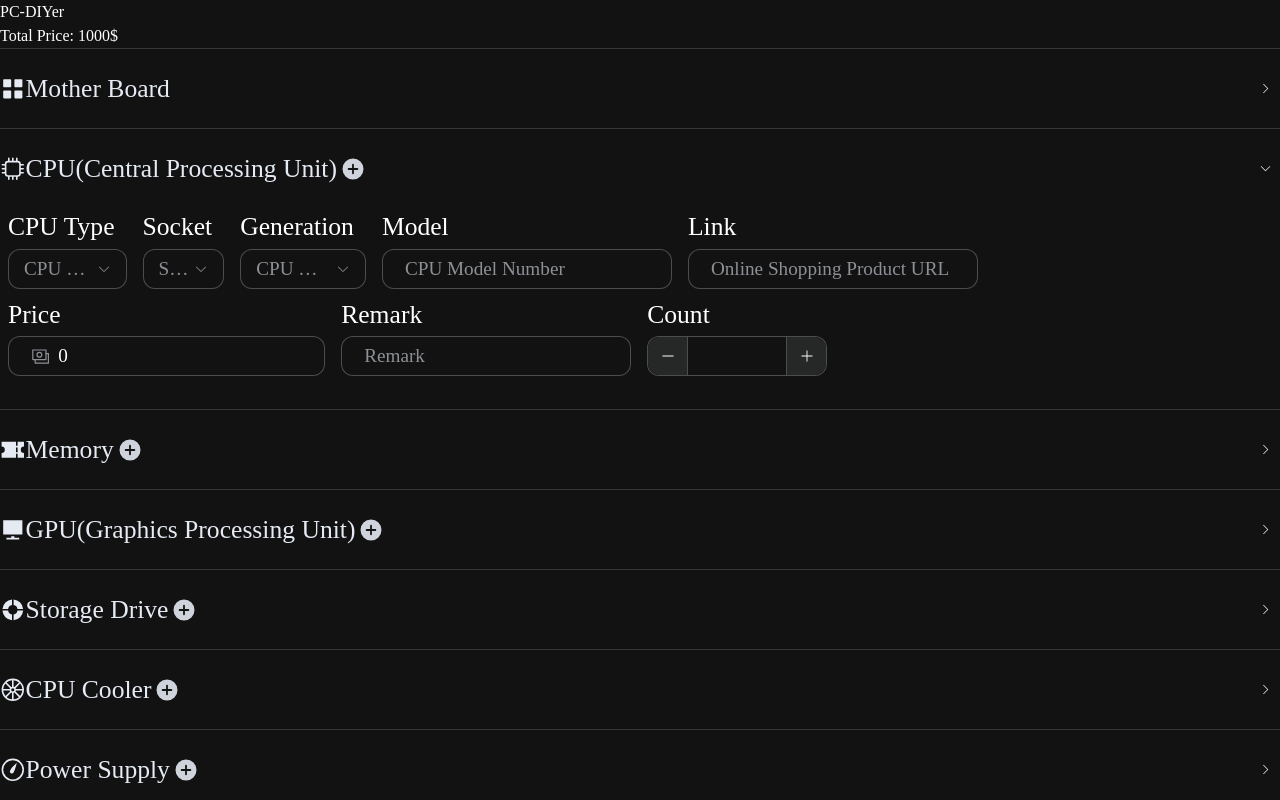
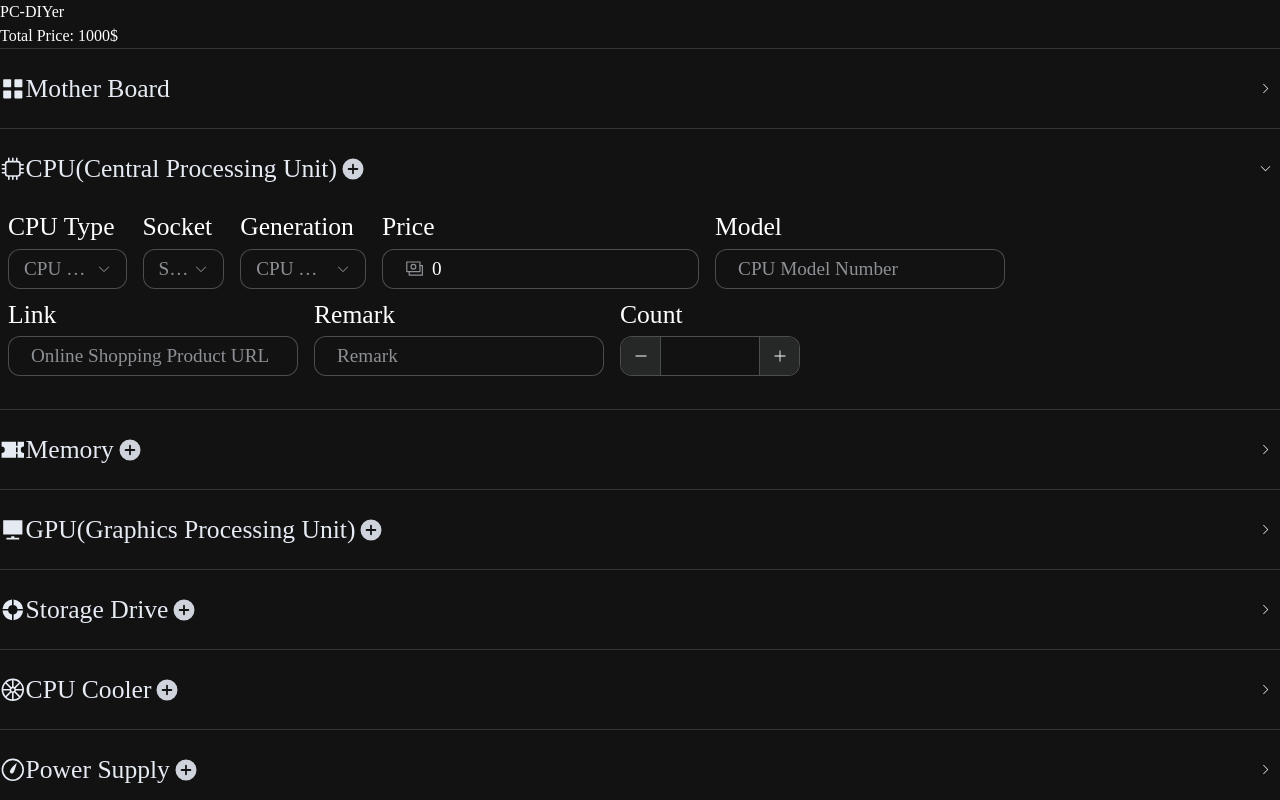
Before and after one commit to needhourger/pcdiyer, a Vue app: page / in a window 1280 px wide. Both pictures are taken after a click on the button "CPU(Central Processing Unit)". Shown: the top 800 px of the page. Built offline with nearby package versions, Linux system fonts and the light colour scheme; a web font is replaced by a local one.

Commit message:
feat: add fan form

```diff
--- a/src/components/BaseForm.vue
+++ b/src/components/BaseForm.vue
@@ -25,7 +25,7 @@
             <span>{{ item.suffix }}</span>
           </template>
         </el-input>
-        <el-input-number v-if="item.type==='count'" v-model.number="form[`${item.prop}`]"></el-input-number>
+        <el-input-number v-if="item.type==='count'" v-model.number="form[`${item.prop}`]" style="margin-left: auto;"></el-input-number>
       </el-form-item>
     </el-form>
   </div>
--- a/src/components/CPUForm.vue
+++ b/src/components/CPUForm.vue
@@ -29,19 +29,20 @@ const formLabels = [
     placeholder: 'CPU Generation'
   },
   {
+    label: 'Price', prop: 'price', type: 'number',
+    class: 'w-1/4', prefixIcon: Money
+  },
+  {
     label: 'Model', prop: 'model', type: 'input',
     class: 'w-1/2',
     placeholder: 'CPU Model Number'
   },
   {
     label: 'Link', prop: 'link', type: 'input',
-    class: 'w-1/3',
+    class: 'w-1/2',
     placeholder: 'Online Shopping Product URL',
   },
-  {
-    label: 'Price', prop: 'price', type: 'number',
-    class: 'w-1/6', prefixIcon: Money
-  },
+
   {
     label: 'Remark', prop: 'remark', type: 'input',
     class: 'w-5/6',
--- /dev/null
+++ b/src/components/FanForm.vue
@@ -0,0 +1,76 @@
+<template>
+  <div class="w-full p-5">
+    <BaseForm v-model="fanForm" :formLabels="formLabels"/>
+  </div>
+</template>
+<script setup>
+import { Money } from "@element-plus/icons-vue"
+import BaseForm from './BaseForm.vue';
+const fanForm= defineModel()
+
+const formLabels = [
+  {
+    label: 'Size', prop: 'size', type: 'select',
+    class: 'w-1/4',
+    options: [
+      "4010(40x40x10mm)",
+      "4020(40x40x20mm)",
+      "6025(60x60x25mm)",
+      "4028(40x40x28mm)",
+      "8010(80x80x10mm)",
+      "8020(80x80x20mm)",
+      "12010(120x120x10mm)",
+      "12020(120x120x20mm)",
+    ],
+    placeholder: "Fan Size"
+  },
+  {
+    label: 'Light Type', prop: 'light', type: 'select',
+    class: 'w-1/4',
+    options: [
+      "No Light",
+      "Single Light",
+      "Single Light(Red)",
+      "Single Light(Blue)",
+      "Single Light(Green)",
+      "Single Light(White)",
+      "RGB",
+    ],
+    placeholder: 'Fan Light Type'
+  },
+  {
+    label: 'Speed Control', prop: 'control', type: 'select',
+    class: 'w-1/4',
+    options: [
+      "PWN(Pulse Width Modulation)",
+      "DC(Direct Current)"
+    ],
+    placeholder: 'Fan Speed Control Type'
+  },
+  {
+    label: 'Price', prop: 'price', type: 'number',
+    class: 'w-1/4', prefixIcon: Money
+  },
+  {
+    label: 'Model', prop: 'model', type: 'input',
+    class: 'w-1/2',
+    placeholder: 'Fan Detail Model Number'
+  },
+  {
+    label: 'Link', prop: 'link', type: 'input',
+    class: 'w-1/2',
+    placeholder: 'Online Shopping Product URL',
+  },
+
+  {
+    label: 'Remark', prop: 'remark', type: 'input',
+    class: 'w-5/6',
+    placeholder: 'Remark'
+  },
+  {
+    label: 'Count', prop: 'num', type: 'count',
+    class: 'w-1/6',
+  }
+]
+</script>
+<style></style>
--- a/src/utils/useForm.js
+++ b/src/utils/useForm.js
@@ -85,6 +85,17 @@ const cpuCoolerForm = reactive({
   link: '',
   price: 0,
   remark: '',
+  num: 1,
+})
+const fanForm = reactive({
+  size: '',
+  light: '',
+  control: '',
+  model: '',
+  link: '',
+  price: 0,
+  remark: '',
+  num: 1,
 })
 const diyForm = reactive({
   motherBoard: motherboardForm,
@@ -94,6 +105,7 @@ const diyForm = reactive({
   storages: [storageForm],
   cpuCoolers: [cpuCoolerForm],
   powers: [powerForm],
+  fans: [fanForm],
   case: caseForm,
   others: [],
 })
--- a/src/views/Home.vue
+++ b/src/views/Home.vue
@@ -14,7 +14,7 @@
         <template #title>
           <h1 class="title">
             <el-icon class="mr-2"><Cpu/></el-icon>
-            <span>CPU(Central Processing Unit)</span>
+            CPU(Central Processing Unit)
             <el-button class="ml-auto m-1" text circle>
               <el-icon size="24"><CirclePlusFilled/></el-icon>
             </el-button>
@@ -26,7 +26,7 @@
         <template #title>
           <h1 class="title">
             <el-icon class="mr-2"><Ticket/></el-icon>
-            <span>Memory</span>
+            Memory
             <el-button class="ml-auto m-1" text circle>
               <el-icon size="24"><CirclePlusFilled/></el-icon>
             </el-button>
@@ -85,6 +85,18 @@
       <el-collapse-item>
         <template #title>
           <h1 class="title">
+            <el-icon class="mr-2"><Help/></el-icon>
+            Fan
+            <el-button class="ml-auto m-1" text circle>
+              <el-icon size="24"><CirclePlusFilled/></el-icon>
+            </el-button>
+          </h1>
+        </template>
+        <FanForm v-model="diyForm.fans[i]" v-for="fan,i in diyForm.fans" :key="i"/>
+      </el-collapse-item>
+      <el-collapse-item>
+        <template #title>
+          <h1 class="title">
             <el-icon class="mr-2"><Box/></el-icon>
             Computer Case
           </h1>
@@ -98,11 +110,12 @@
 import GPUForm from '../components/GPUForm.vue';
 import MemoryForm from '../components/MemoryForm.vue';
 import MotherBoard from '../components/MotherBoard.vue';
-import { Menu, Cpu, Platform, Ticket, HelpFilled, Orange, Stopwatch, Box, CirclePlusFilled } from "@element-plus/icons-vue"
+import { Menu, Cpu, Platform, Ticket, HelpFilled, Orange, Stopwatch, Box, CirclePlusFilled, Help } from "@element-plus/icons-vue"
 import StorageForm from '../components/StorageForm.vue';
 import CPUCooler from '../components/CPUCooler.vue';
 import PowerForm from "../components/PowerForm.vue";
-import ComputerCase from "../components/ComputerCase.vue"
+import ComputerCase from "../components/ComputerCase.vue";
+import FanForm from '../components/FanForm.vue';
 import { diyForm } from '../utils/useForm.js'
 </script>
 <style lang="less" scoped>
```
